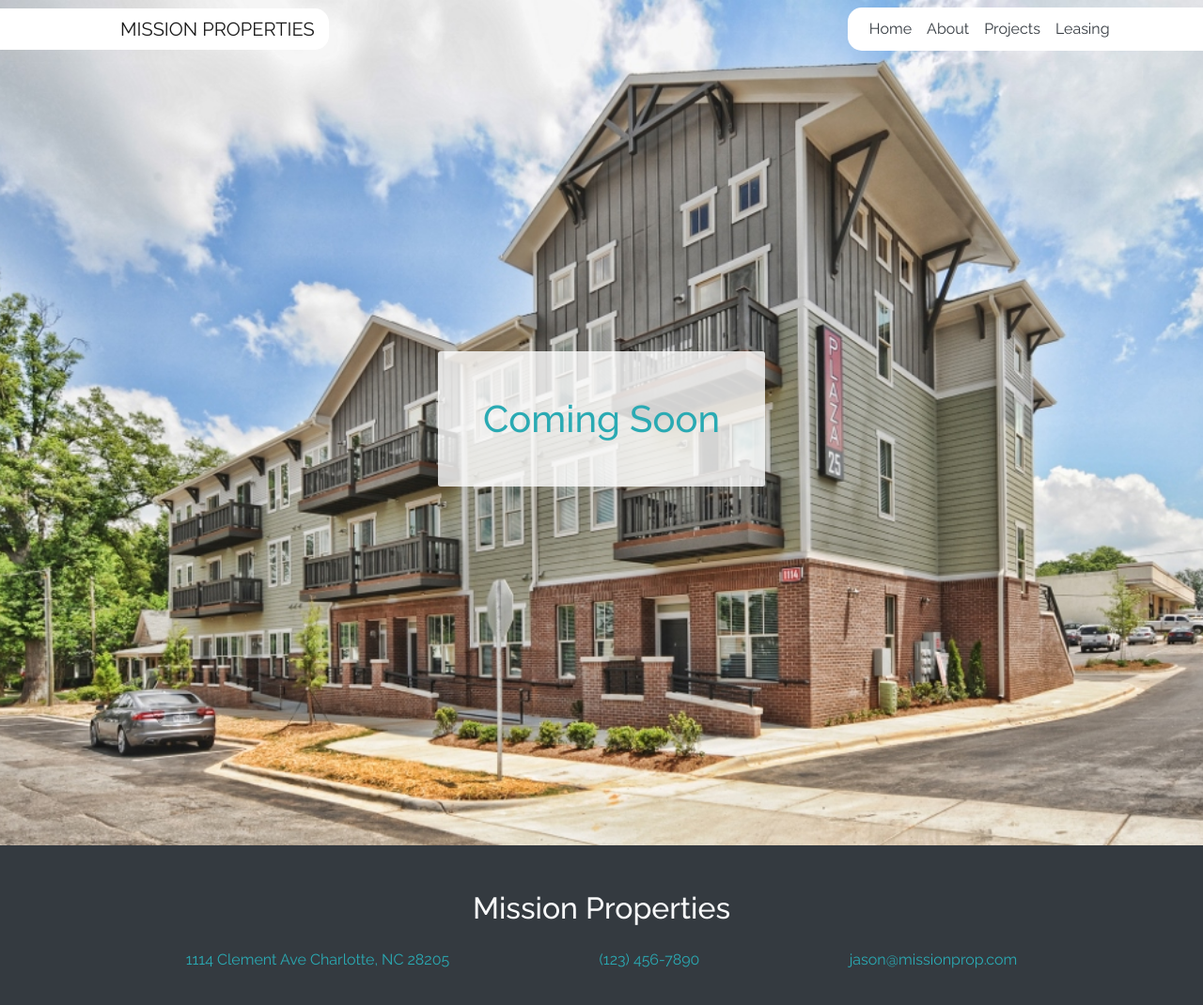
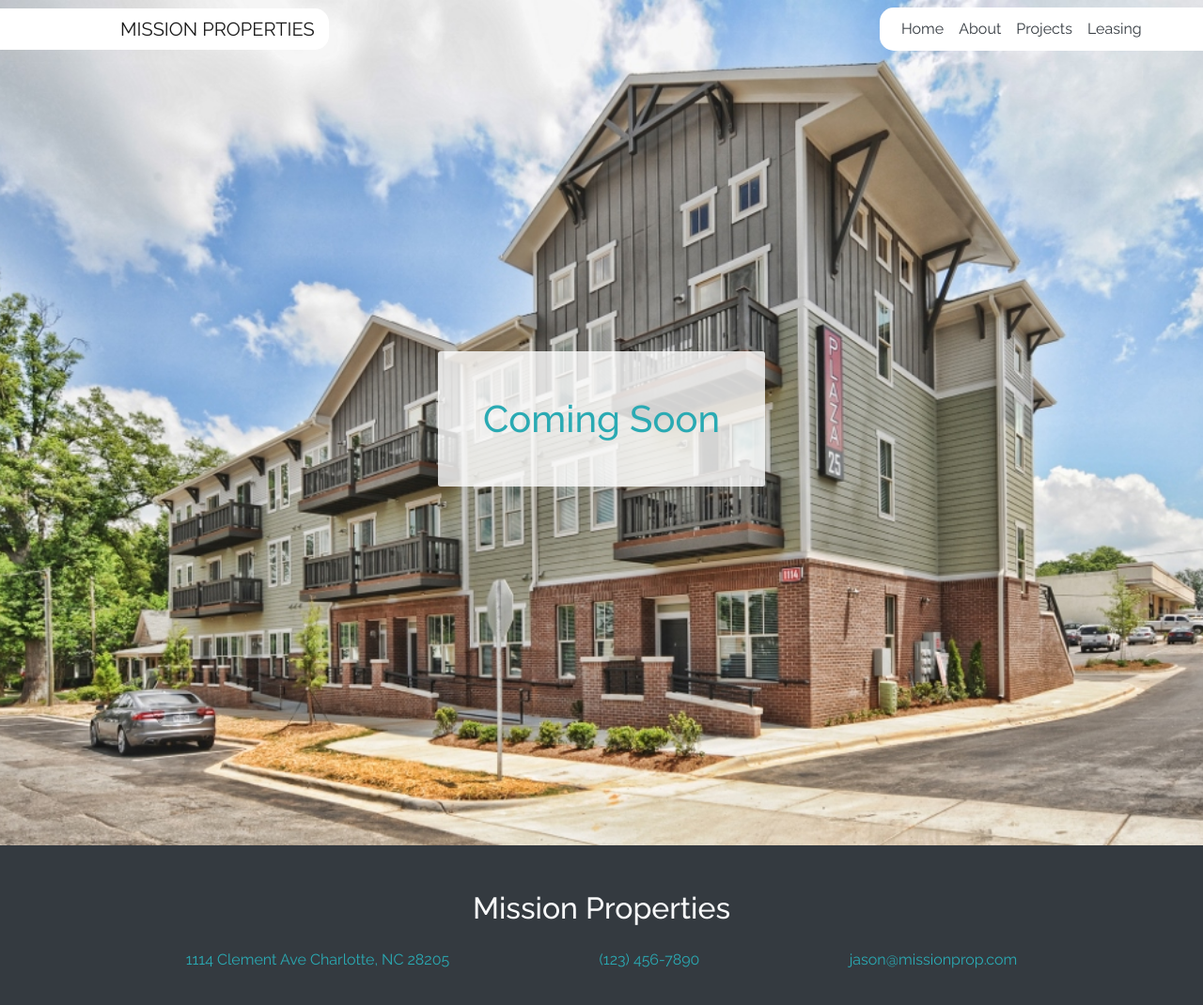
Before and after one commit to missionprop/missionprop.github.io, a Jekyll site: the page built from leasing.html, in a window 1280 px wide and 1146 px high. Shown: the top 1070 px of the window at 94% size. Built offline with Jekyll 4.4.1, drawn with Linux system fonts in a browser that asks for light colours; nearby versions of some CDN libraries.

Commit message:
fix the padding and spacing

```diff
--- a/_sass/navbar.scss
+++ b/_sass/navbar.scss
@@ -8,8 +8,12 @@
   }
 }
 
+.collapse.navbar-collapse {
+  flex-grow: 0;
+}
+
 .navbar-links {
-  padding: 3px 10% 3px 15px;
+  padding: 3px 20% 3px 15px;
   border-top-left-radius: 15px;
   border-bottom-left-radius: 15px;
 
```
